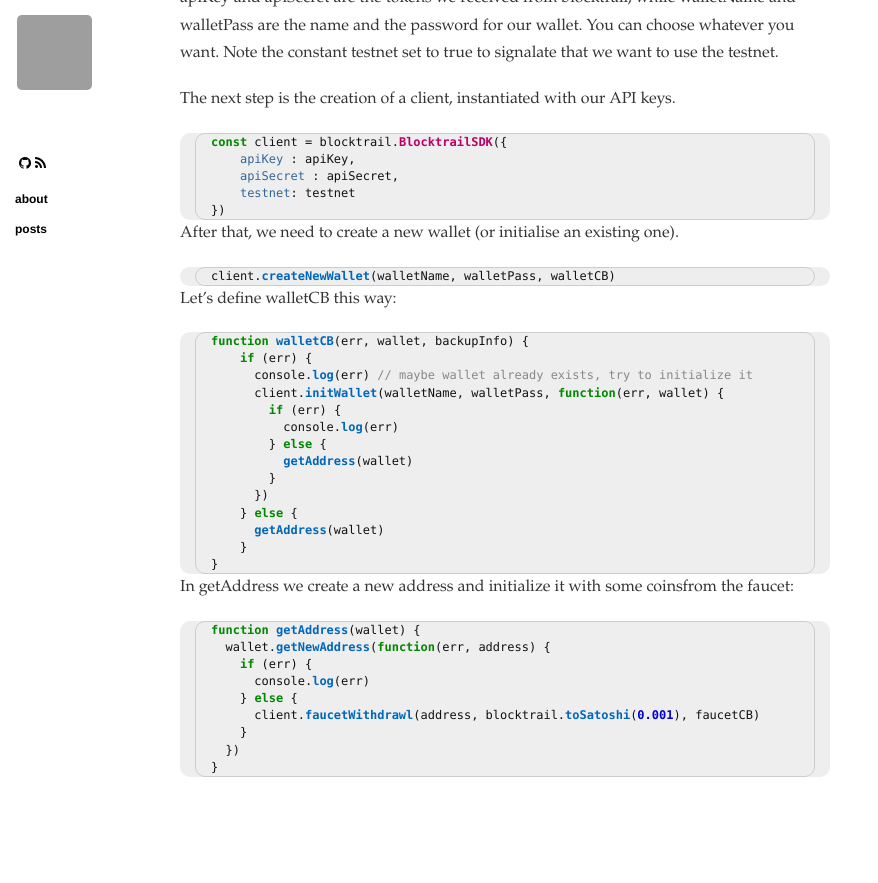
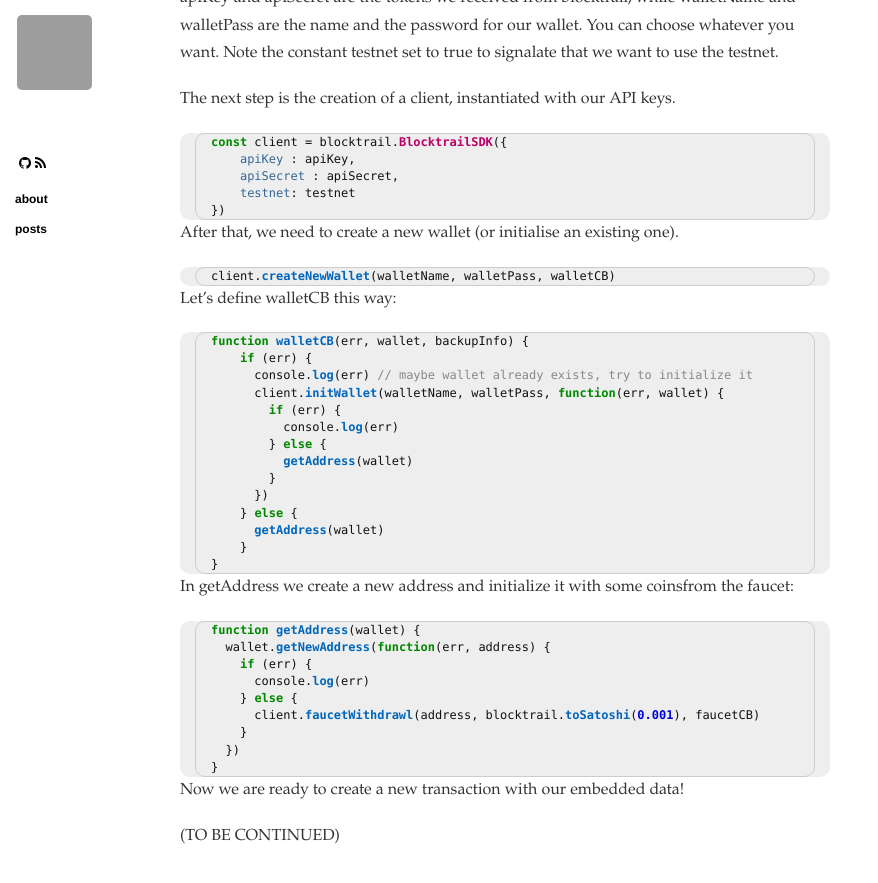
Before and after one commit to fbertone/blog.fbertone.it, a Jekyll site: the page built from _posts/2017-08-27-write-data-in-bitcoin-blockchain.md, in a window 1280 px wide and 900 px high, scrolled down 1276 px. Shown: the top 883 px of the window, without its empty margins (0-878 px from the left). Built offline with Jekyll 4.4.1, drawn with Linux system fonts in a browser that asks for light colours; nearby versions of some CDN libraries; before the commit the page ends 2103 px from its top, so only the background shows below that; grey boxes are pictures that could not be loaded.

Commit message:
Update 2017-08-27-write-data-in-bitcoin-blockchain.md

````diff
--- a/_posts/2017-08-27-write-data-in-bitcoin-blockchain.md
+++ b/_posts/2017-08-27-write-data-in-bitcoin-blockchain.md
@@ -98,3 +98,7 @@
   })
 }
 ```
+
+Now we are ready to create a new transaction with our embedded data!
+
+(TO BE CONTINUED)
````
